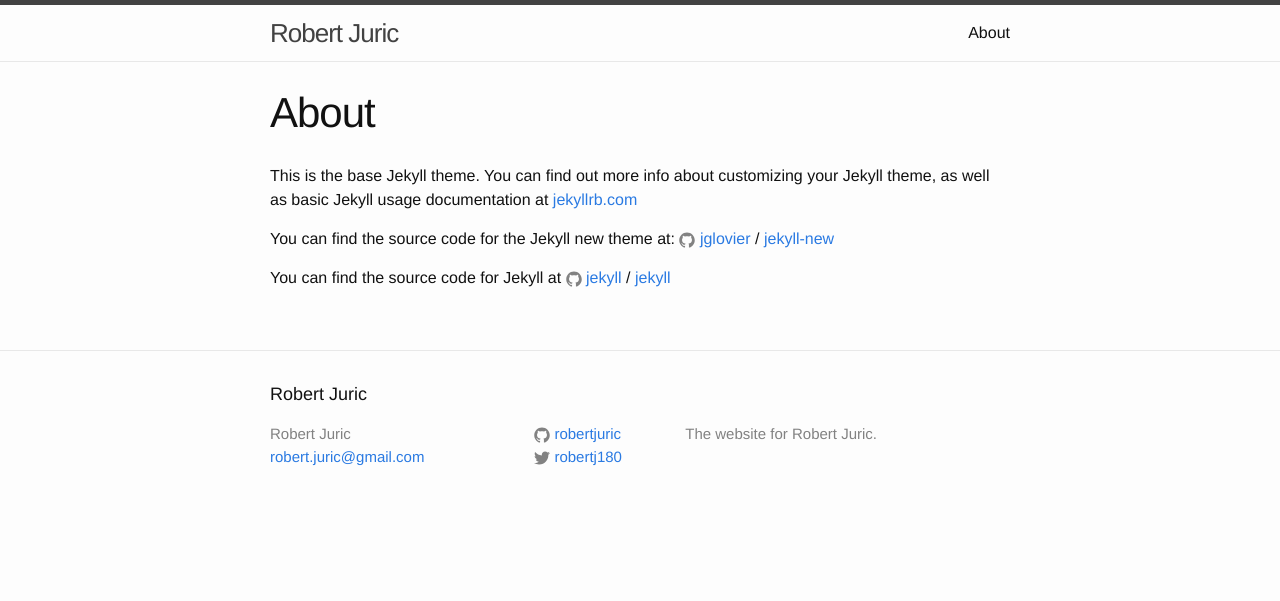
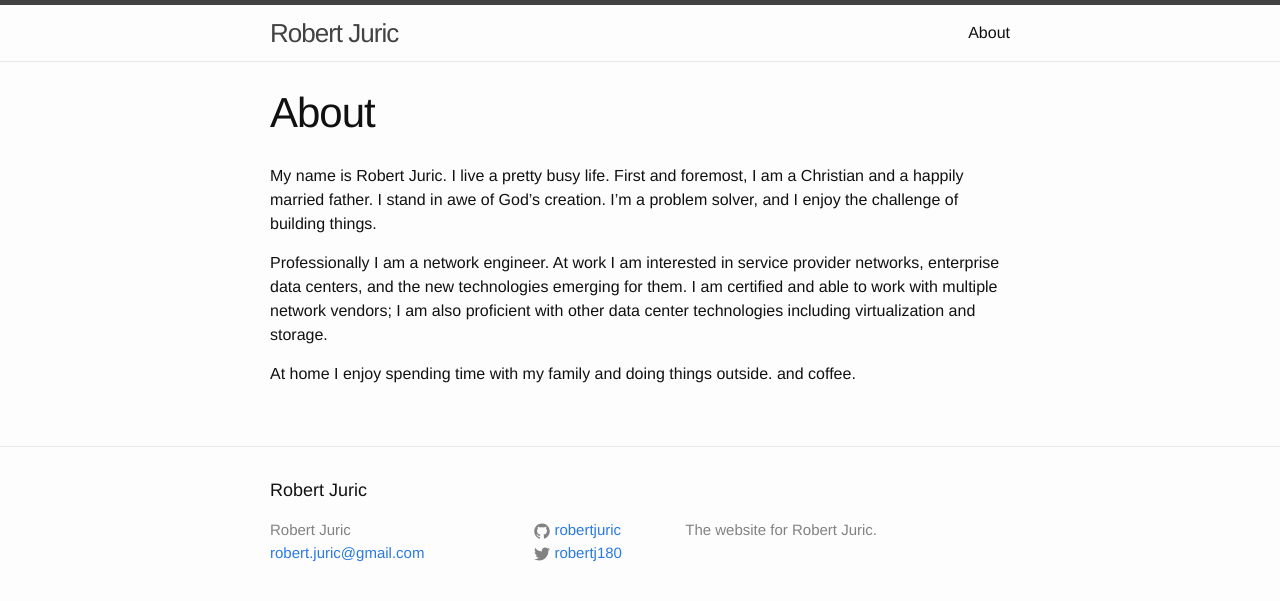
Before and after one commit to robertjuric/robertjuric.github.io, a Jekyll site: the page built from about.md, in a window 1280 px wide. Shown: the top 601 px of the page. Built offline with Jekyll 4.4.1, drawn with Linux system fonts in a browser that asks for light colours.

Commit message:
About page update

```diff
--- a/about.md
+++ b/about.md
@@ -4,12 +4,8 @@ title: About
 permalink: /about/
 ---
 
-This is the base Jekyll theme. You can find out more info about customizing your Jekyll theme, as well as basic Jekyll usage documentation at [jekyllrb.com](http://jekyllrb.com/)
+My name is Robert Juric. I live a pretty busy life. First and foremost, I am a Christian and a happily married father. I stand in awe of God’s creation. I’m a problem solver, and I enjoy the challenge of building things.
 
-You can find the source code for the Jekyll new theme at:
-{% include icon-github.html username="jglovier" %} /
-[jekyll-new](https://github.com/jglovier/jekyll-new)
+Professionally I am a network engineer. At work I am interested in service provider networks, enterprise data centers, and the new technologies emerging for them. I am certified and able to work with multiple network vendors; I am also proficient with other data center technologies including virtualization and storage.
 
-You can find the source code for Jekyll at
-{% include icon-github.html username="jekyll" %} /
-[jekyll](https://github.com/jekyll/jekyll)
+At home I enjoy spending time with my family and doing things outside. and coffee.
```
